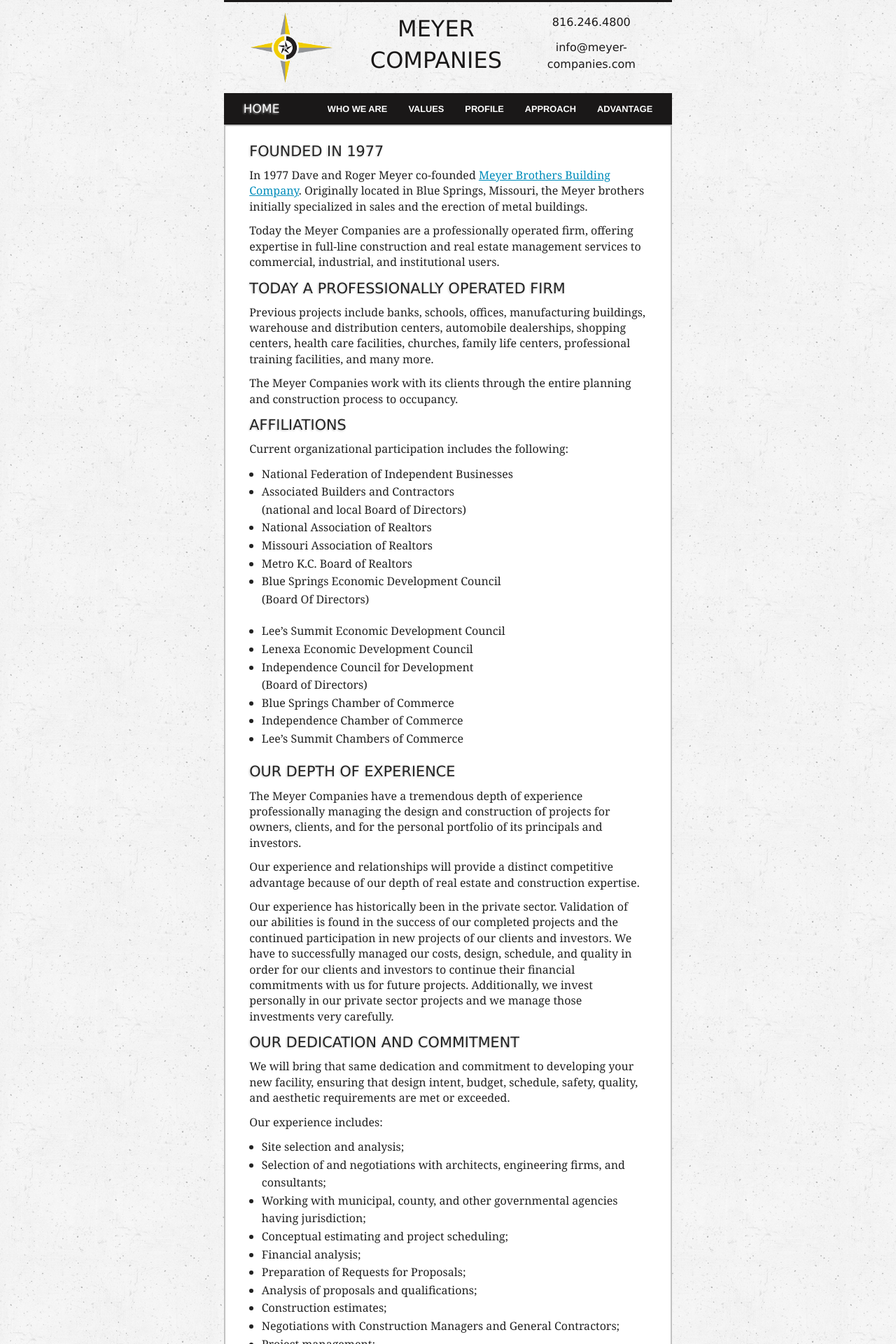
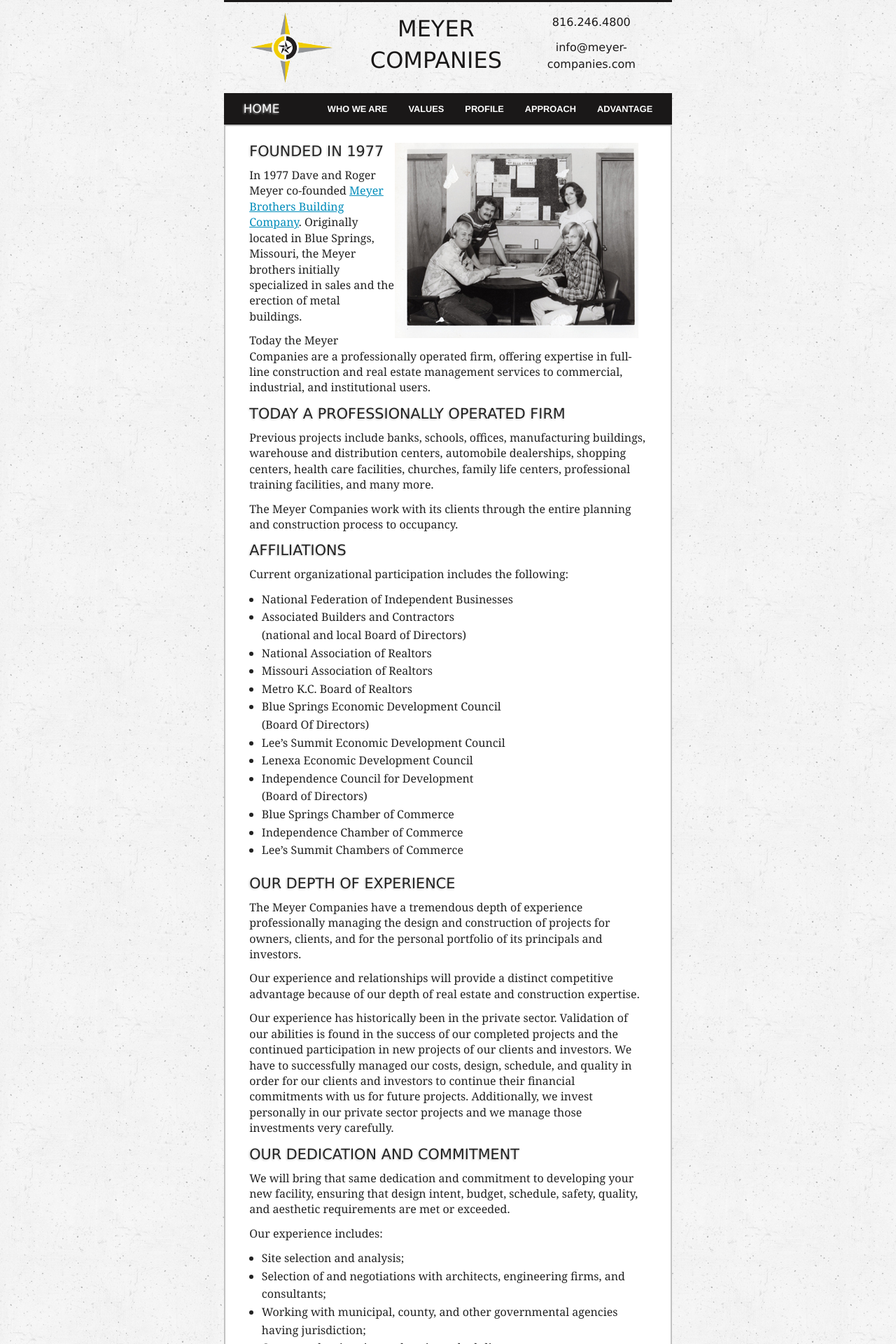
Before and after one commit to jiko/meyer-companies, a Jekyll site: the page built from profile.html, in a window 1280 px wide. Shown: the top 1920 px of the page at 70% size. Built offline with Jekyll 4.4.1, drawn with Linux system fonts in a browser that asks for light colours; Markdown is read by kramdown in place of the engine named in the settings.

Commit message:
Added picture of Dave and Roger to the Profile page.

```diff
--- a/profile.html
+++ b/profile.html
@@ -7,6 +7,7 @@
 
 <div class="row">
 <div class="large-12 columns">
+  <img class="right" alt="brothers" src="{{ site.baseurl }}/img/Roger-Dave-Early.jpg" />
 <h1>
 Founded in 1977
 </h1>
@@ -56,8 +57,6 @@
   <br/>
   (Board Of Directors)
  </li>
-</ul>
-<ul>
  <li>
   Lee’s Summit  Economic Development Council
  </li>
```
Also changed, not shown: img/Roger-Dave-Early.jpg (added).
